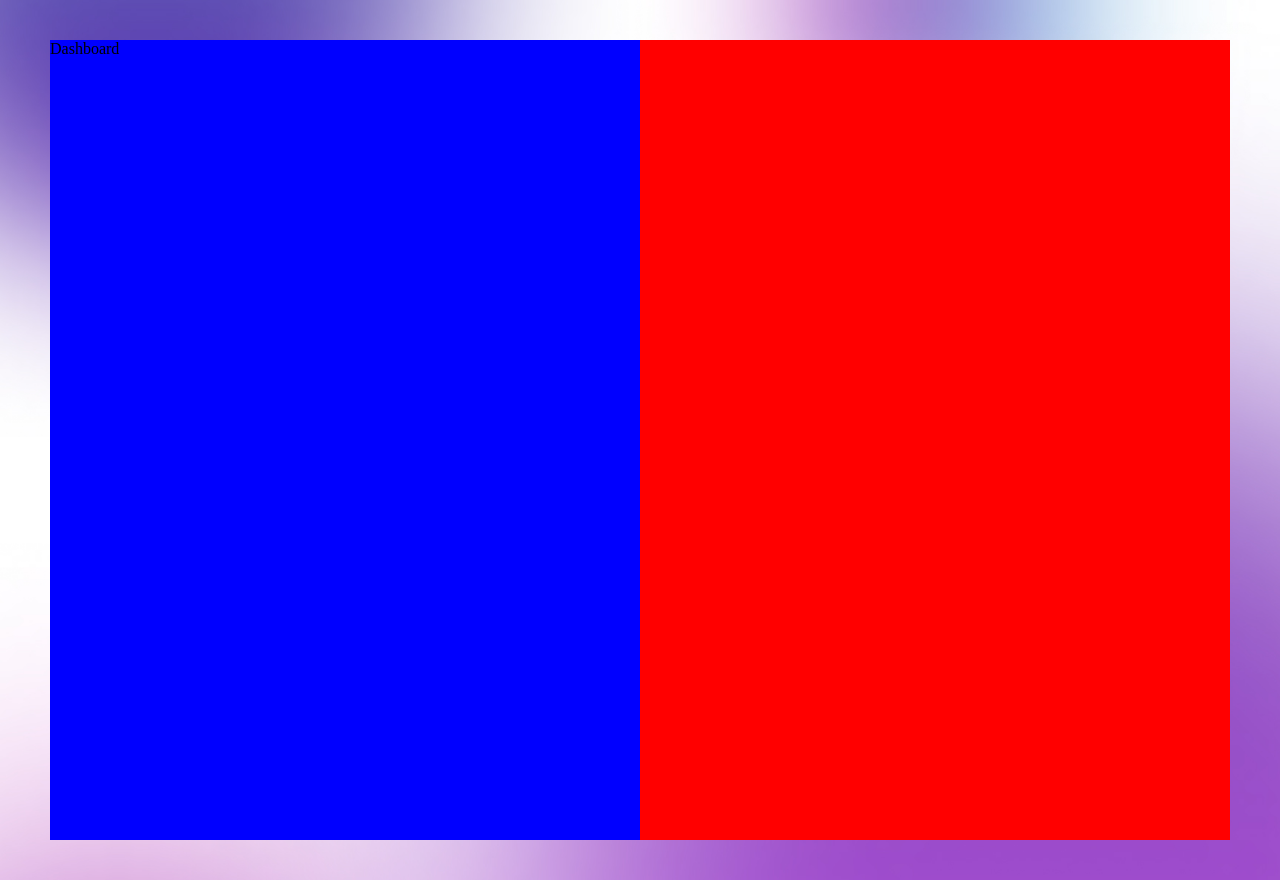
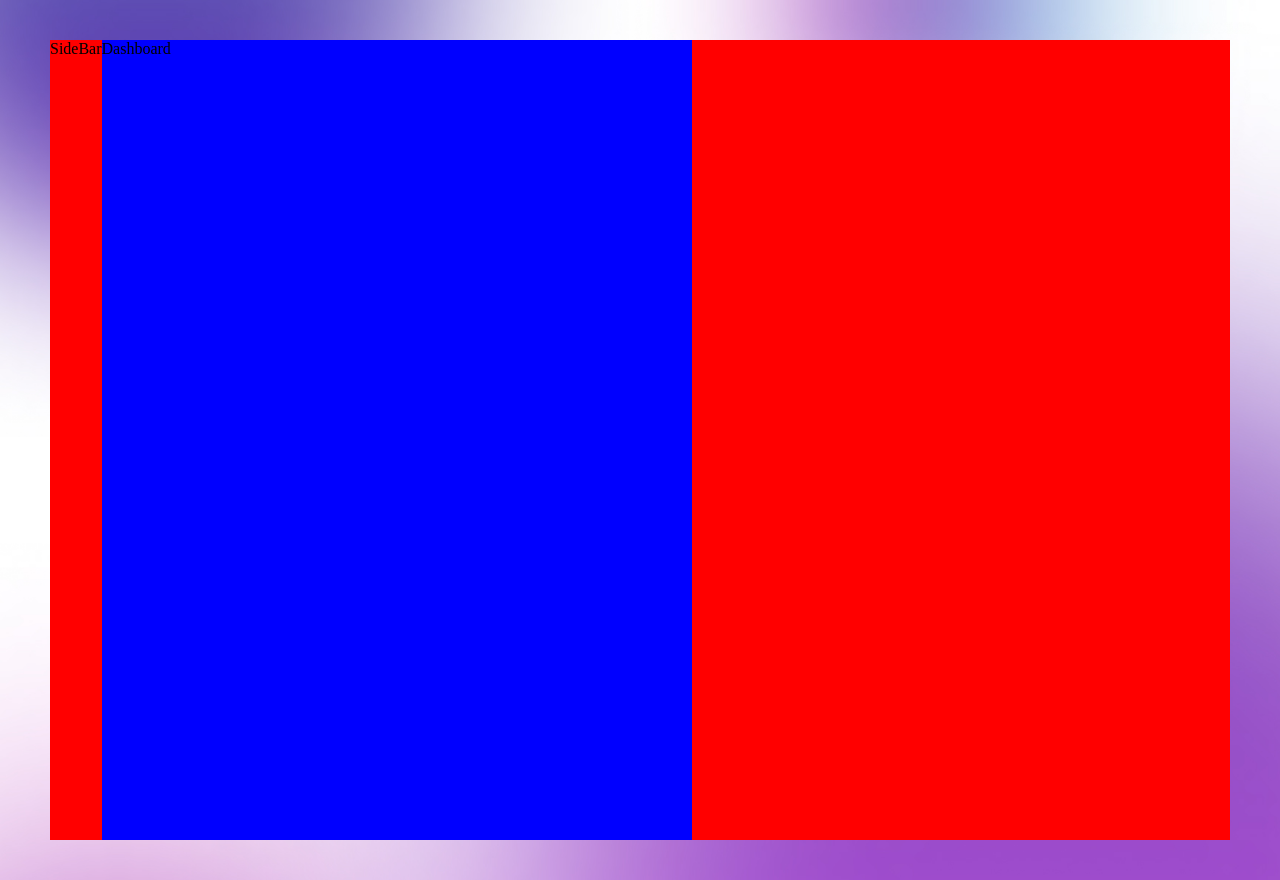
Before and after one commit to NapiTech-dev/my-portfolio, a React (Vite) app: page / in a window 1280 px wide. Built offline with nearby package versions, Linux system fonts and the light colour scheme.

Commit message:
still styling

```diff
--- a/src/components/SideBar.jsx
+++ b/src/components/SideBar.jsx
@@ -0,0 +1,9 @@
+import React from 'react'
+
+const SideBar = () => {
+  return (
+    <div>SideBar</div>
+  )
+}
+
+export default SideBar
--- a/src/components/layout/ParentBox.jsx
+++ b/src/components/layout/ParentBox.jsx
@@ -1,10 +1,12 @@
 import React from "react";
 import Dashboard from "../Dashboard.jsx";
+import SideBar from "../SideBar.jsx";
 import "../../styles/ParentBox.css";
 
 const ParentBox = () => {
   return (
     <div className="box-style">
+      <SideBar />
       <Dashboard />
     </div>
   );
```
